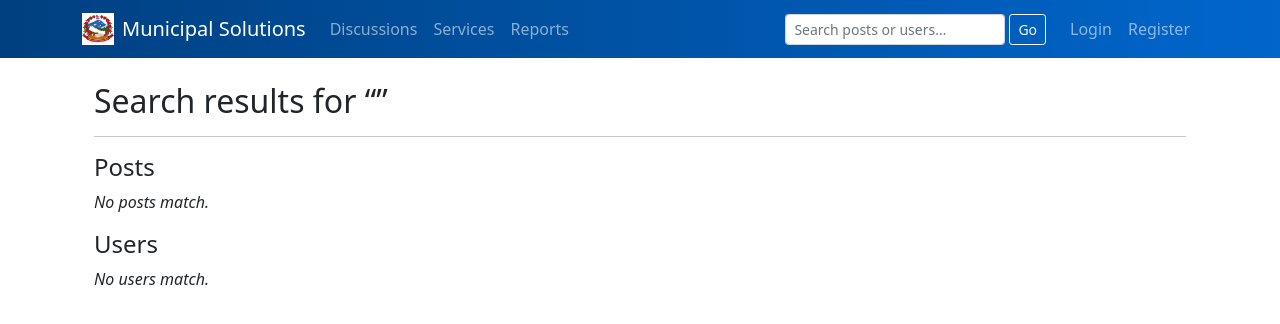
After one commit to Sujal-Khatri/Municipal_Solutions, a Django app: page /search/ in a window 1280 px wide. The commit adds this page. Shown: the top 324 px of the page. Run offline with Django 5.2, Linux system fonts and the light colour scheme.

Commit message:
search bar added

```diff
--- a/accounts/urls.py
+++ b/accounts/urls.py
@@ -5,6 +5,7 @@ urlpatterns = [
     path('login/', views.user_login, name='login'),
     path('logout/', views.user_logout, name='logout'),
     path('register/', views.register, name='register'),
+    path('users/<str:username>/', views.public_profile, name='public_profile'),
     path('profile/', views.profile, name='profile'),
     path('profile/edit/', views.edit_profile, name='edit_profile'),
 ]
--- a/services/urls.py
+++ b/services/urls.py
@@ -1,5 +1,6 @@
 from django.urls import path
 from .views import service_page
+from services import views as service_views
 from . import views
 
 urlpatterns = [
@@ -9,6 +10,7 @@ urlpatterns = [
     path('discussions/<int:pk>/', views.post_detail, name='post_detail'),
     path('discussions/<int:pk>/react/', views.like_post, name='like_post'),
     path('discussions/delete/<int:post_id>/', views.delete_post, name='delete_post'),
+     path('search/', service_views.search, name='search'),
     path('services/', service_page, name='service_page'),
     path('reports/', views.reports, name='reports'),
     path('gallery/left/', views.gallery_left, name='gallery_left'),
--- a/services/views.py
+++ b/services/views.py
@@ -2,6 +2,7 @@ import os
 from django.shortcuts import render
 from django.shortcuts import render, redirect, get_object_or_404
 from django.contrib.auth.decorators import login_required
+from django.contrib.auth import get_user_model
 from .models import DiscussionPost, PostReaction, Notice, Report
 from .forms import DiscussionPostForm
 from django.views.decorators.cache import never_cache
@@ -12,6 +13,17 @@ from django.conf import settings
 def home(request):
     latest_posts = DiscussionPost.objects.order_by('-created_at')[:5]
     return render(request, 'services/home.html', {'latest_posts': latest_posts})
+#for search bar
+def search(request):
+    q = request.GET.get('q', '').strip()
+    post_results = DiscussionPost.objects.filter(title__icontains=q) if q else []
+    user_model   = get_user_model()
+    user_results = user_model.objects.filter(username__icontains=q) if q else []
+    return render(request, 'search_results.html', {
+        'query': q,
+        'post_results': post_results,
+        'user_results': user_results,
+    })
 def dashboard(request):
     # your view logic
     #latest_posts = DiscussionPost.objects.order_by('-created_at')[:5]
--- a/templates/base.html
+++ b/templates/base.html
@@ -48,6 +48,17 @@
         </li>
       </ul>
 
+      <form class="d-flex me-3" action="{% url 'search' %}" method="get">
+      <input
+        class="form-control form-control-sm"
+        type="search"
+        name="q"
+        placeholder="Search posts or users…"
+        value="{{ request.GET.q|default_if_none:'' }}"
+      >
+      <button class="btn btn-sm btn-outline-light ms-1" type="submit">Go</button>
+      </form>
+
       <!-- Right side nav -->
       <ul class="navbar-nav mb-2 mb-lg-0">
         {% if user.is_authenticated %}
--- /dev/null
+++ b/templates/search_results.html
@@ -0,0 +1,35 @@
+{% extends "base.html" %}
+{% block content %}
+<div class="container mt-4">
+  <h2>Search results for “{{ query }}”</h2>
+
+  <hr>
+
+  <h4>Posts</h4>
+  {% if post_results %}
+    <ul class="list-group mb-4">
+      {% for post in post_results %}
+        <li class="list-group-item">
+          <a href="{% url 'post_detail' post.id %}">{{ post.title }}</a>
+          <small class="text-muted">by {{ post.author.username }}</small>
+        </li>
+      {% endfor %}
+    </ul>
+  {% else %}
+    <p><em>No posts match.</em></p>
+  {% endif %}
+
+  <h4>Users</h4>
+  {% if user_results %}
+    <ul class="list-group">
+      {% for u in user_results %}
+        <li class="list-group-item">
+          <a href="{% url 'public_profile' u.username %}">{{ u.username }}</a>
+        </li>
+      {% endfor %}
+    </ul>
+  {% else %}
+    <p><em>No users match.</em></p>
+  {% endif %}
+</div>
+{% endblock %}
```
Also changed, not shown: accounts/views.py (+25 -9 lines), templates/accounts/public_profile.html (added, +32 -0 lines), db.sqlite3, media/discussion_images/batobigryo.jpg (added), media/discussion_images/road-expansion.jpg (added), 1 other file.
